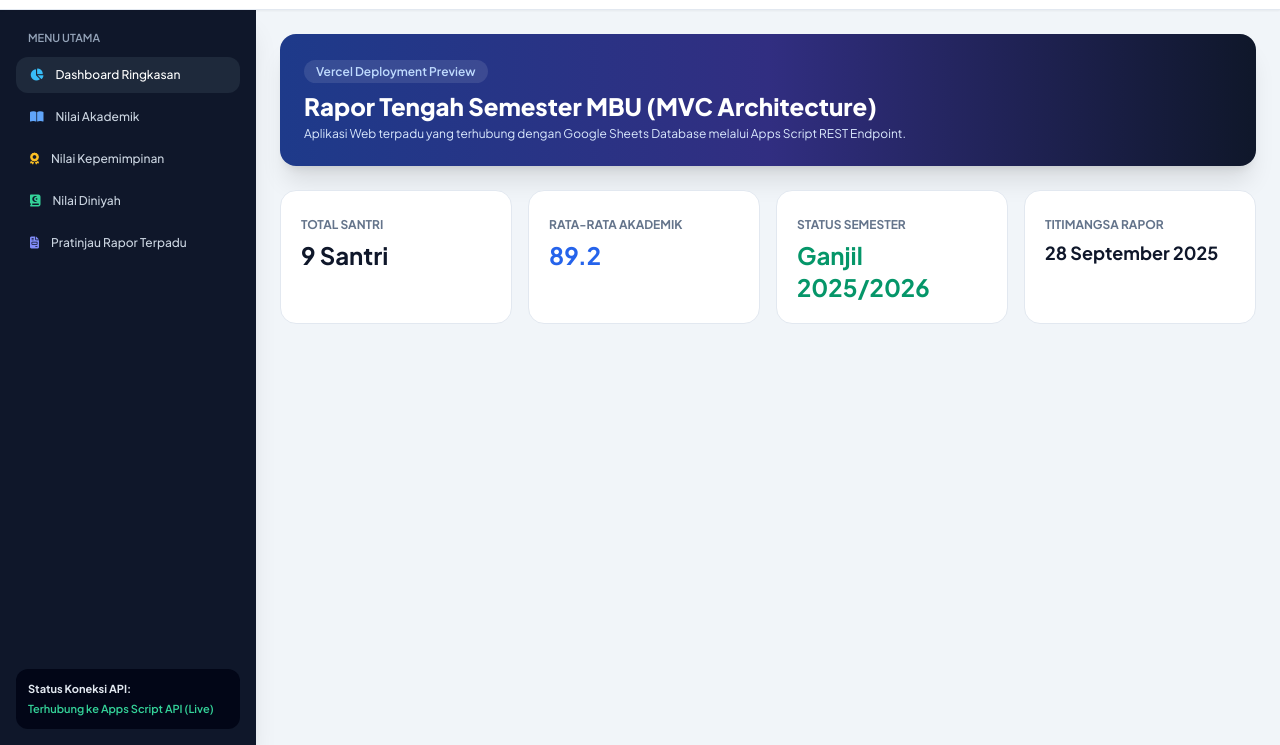
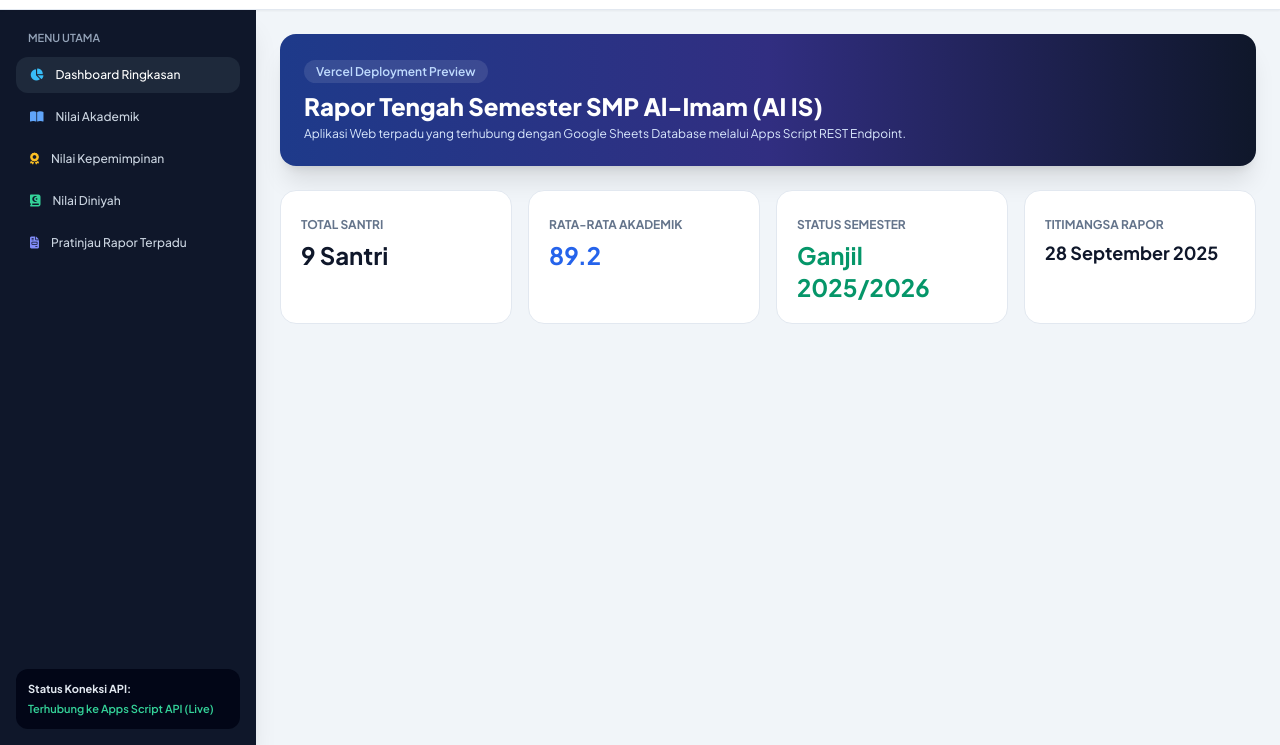
Before and after one commit to faikbajsair/app-rapor-smp, a website: page public/index.html in a window 1280 px wide. Shown: the part 55-800 px from the top of the page. Drawn offline with nearby package versions, Linux system fonts and the light colour scheme.

Commit message:
chore: remove all MBU references and set official name to SMP Al-Imam Islamic School (AI IS)

```diff
--- a/public/index.html
+++ b/public/index.html
@@ -3,7 +3,7 @@
 <head>
   <meta charset="UTF-8">
   <meta name="viewport" content="width=device-width, initial-scale=1.0, maximum-scale=1">
-  <title>Rapor Tengah Semester MBU - Web & Vercel Client</title>
+  <title>Rapor Tengah Semester SMP Al-Imam (AI IS) - Web & Vercel Client</title>
 
   <!-- Tailwind CSS CDN -->
   <script src="https://cdn.tailwindcss.com"></script>
@@ -114,7 +114,7 @@
       <div id="v-panel-dashboard" class="space-y-6">
         <div class="bg-gradient-to-r from-blue-900 via-indigo-900 to-slate-900 text-white p-6 rounded-2xl shadow-xl">
           <span class="px-3 py-1 bg-white/10 rounded-full text-xs font-semibold text-blue-200">Vercel Deployment Preview</span>
-          <h2 class="text-2xl font-black mt-2">Rapor Tengah Semester MBU (MVC Architecture)</h2>
+          <h2 class="text-2xl font-black mt-2">Rapor Tengah Semester SMP Al-Imam (AI IS)</h2>
           <p class="text-xs text-blue-100 mt-1">Aplikasi Web terpadu yang terhubung dengan Google Sheets Database melalui Apps Script REST Endpoint.</p>
         </div>
 
```
Also changed, not shown: package.json (+5 -4 lines), src/Index_Complete.html (+1 -1 lines), src/views/Index.html (+1 -1 lines), src/views/Scripts.html (+1 -1 lines), README.md, vercel.json, 4 other files.
